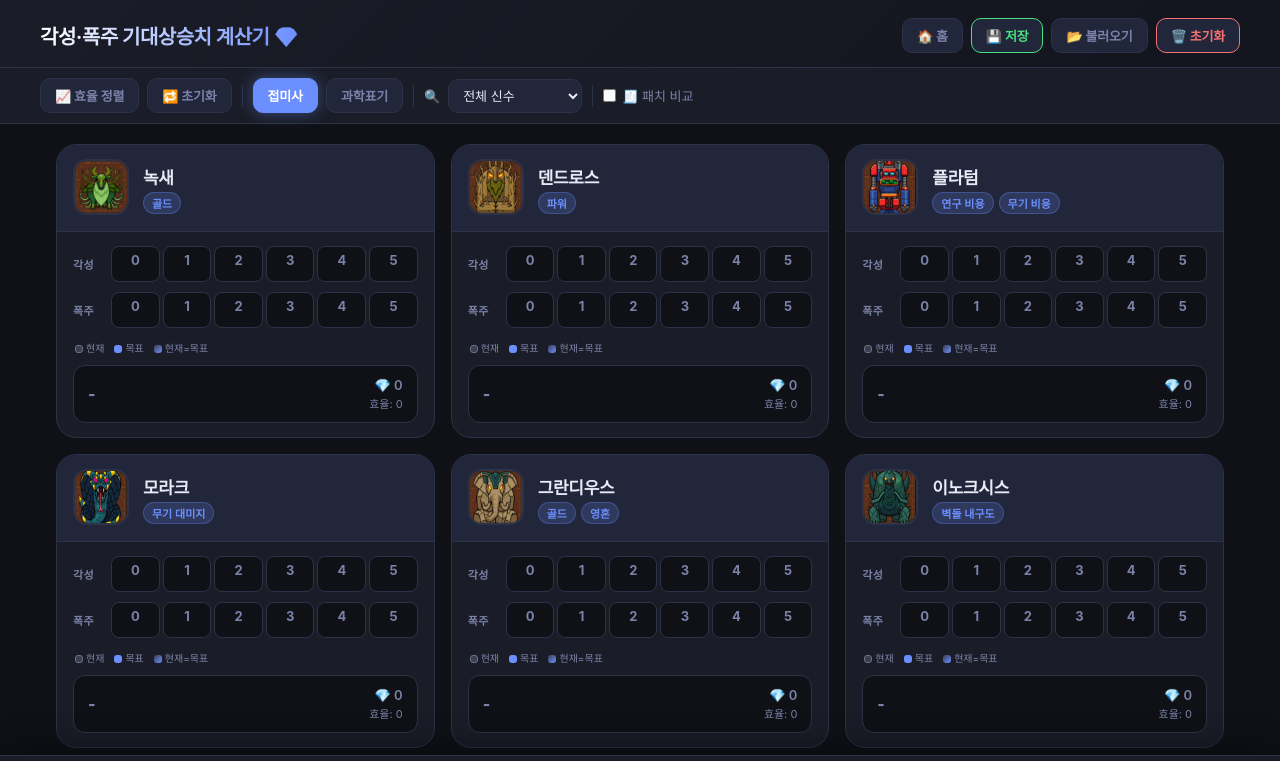
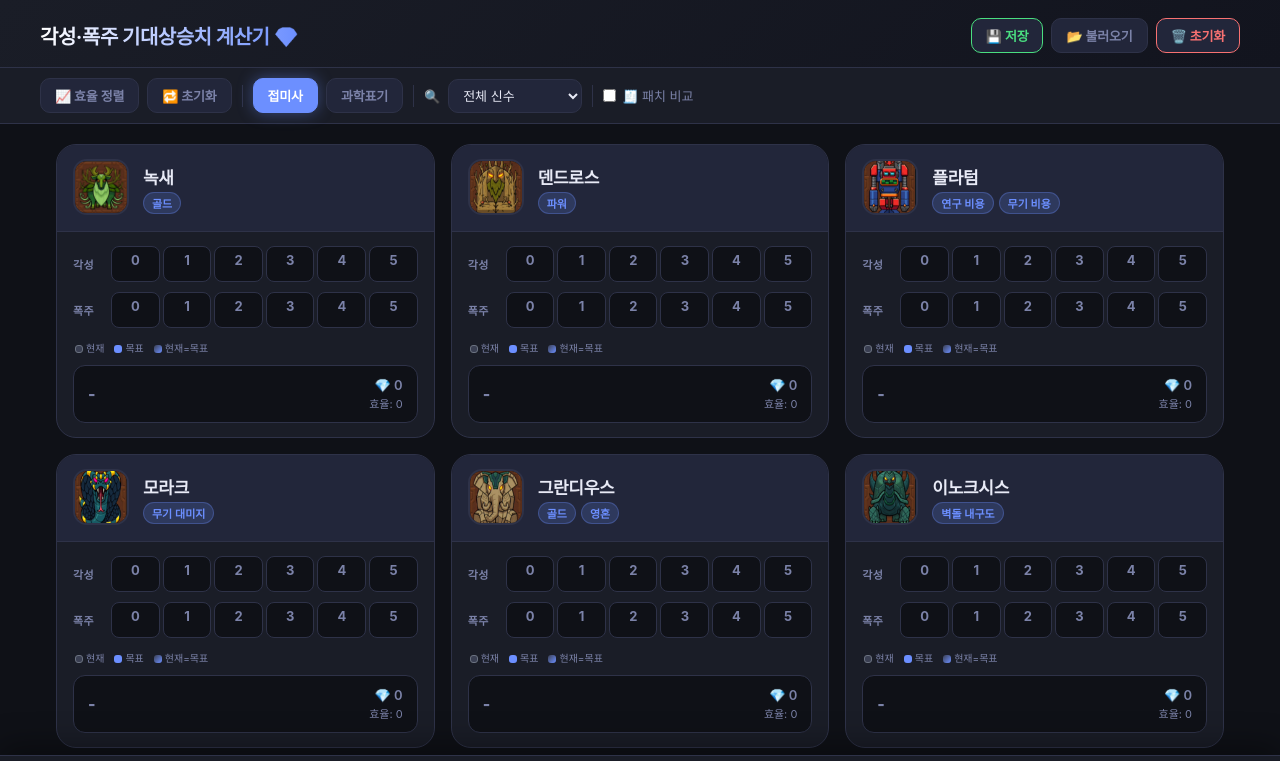
Before and after one commit to shrimp316/guide, a plain HTML site: page calc/beast-cal/beast-cal.html in a window 1280 px wide. Shown: the top 761 px of the page. Drawn offline with Linux system fonts and the light colour scheme.

Commit message:
홈 버튼 삭제

```diff
--- a/calc/beast-cal/beast-cal.html
+++ b/calc/beast-cal/beast-cal.html
@@ -494,9 +494,6 @@
     <div class="header-inner">
       <h2>각성·폭주 기대상승치 계산기 💎</h2>
       <div class="header-actions">
-        <a href="https://sites.google.com/view/brickinc/%ED%99%88" target="_blank" style="text-decoration:none;">
-          <button>🏠 홈</button>
-        </a>
         <button class="btn-save" onclick="saveData()">💾 저장</button>
         <button onclick="loadData()">📂 불러오기</button>
         <button class="btn-reset" onclick="resetData()">🗑️ 초기화</button>
```
Also changed, not shown: calc/ascension.html (+0 -1 lines).
